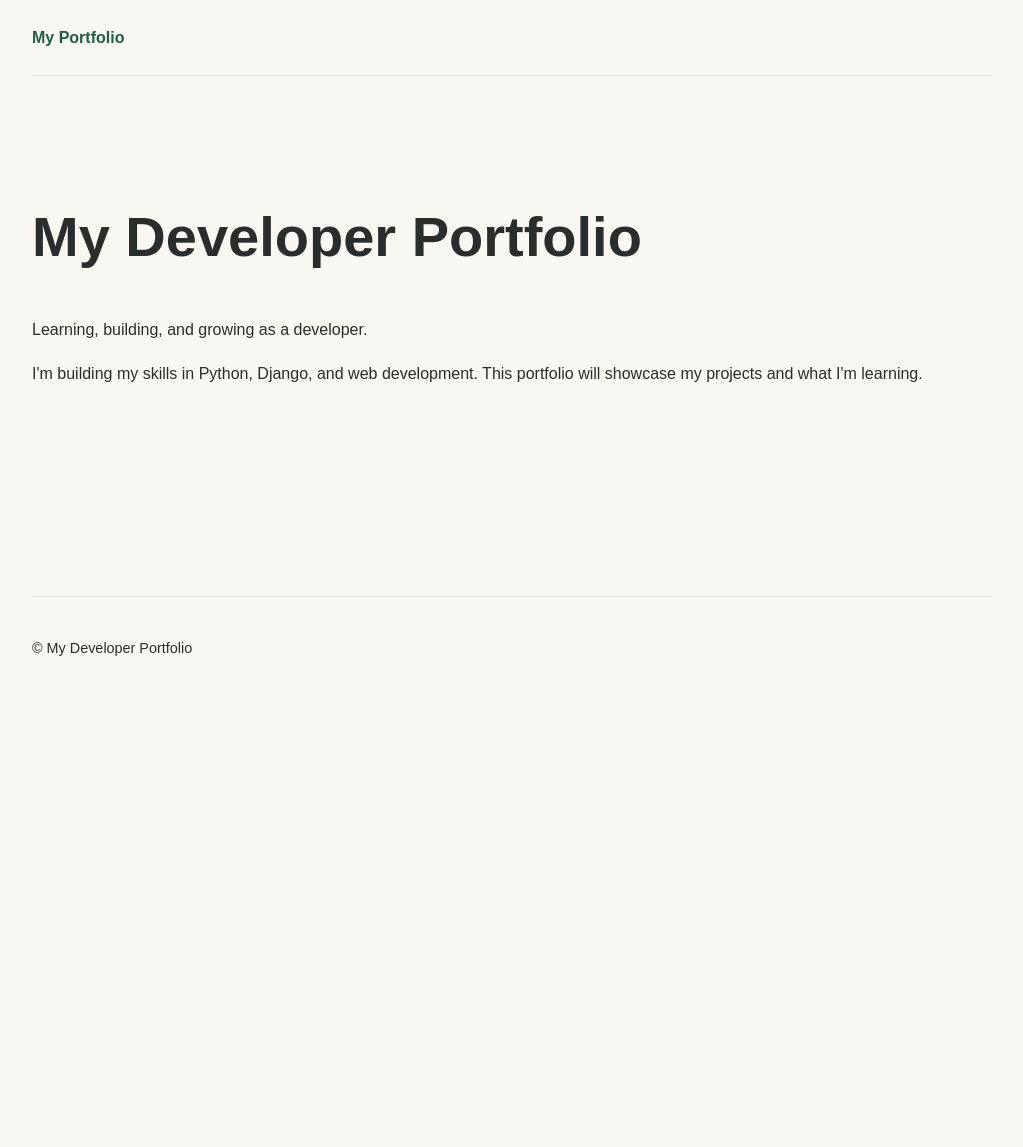
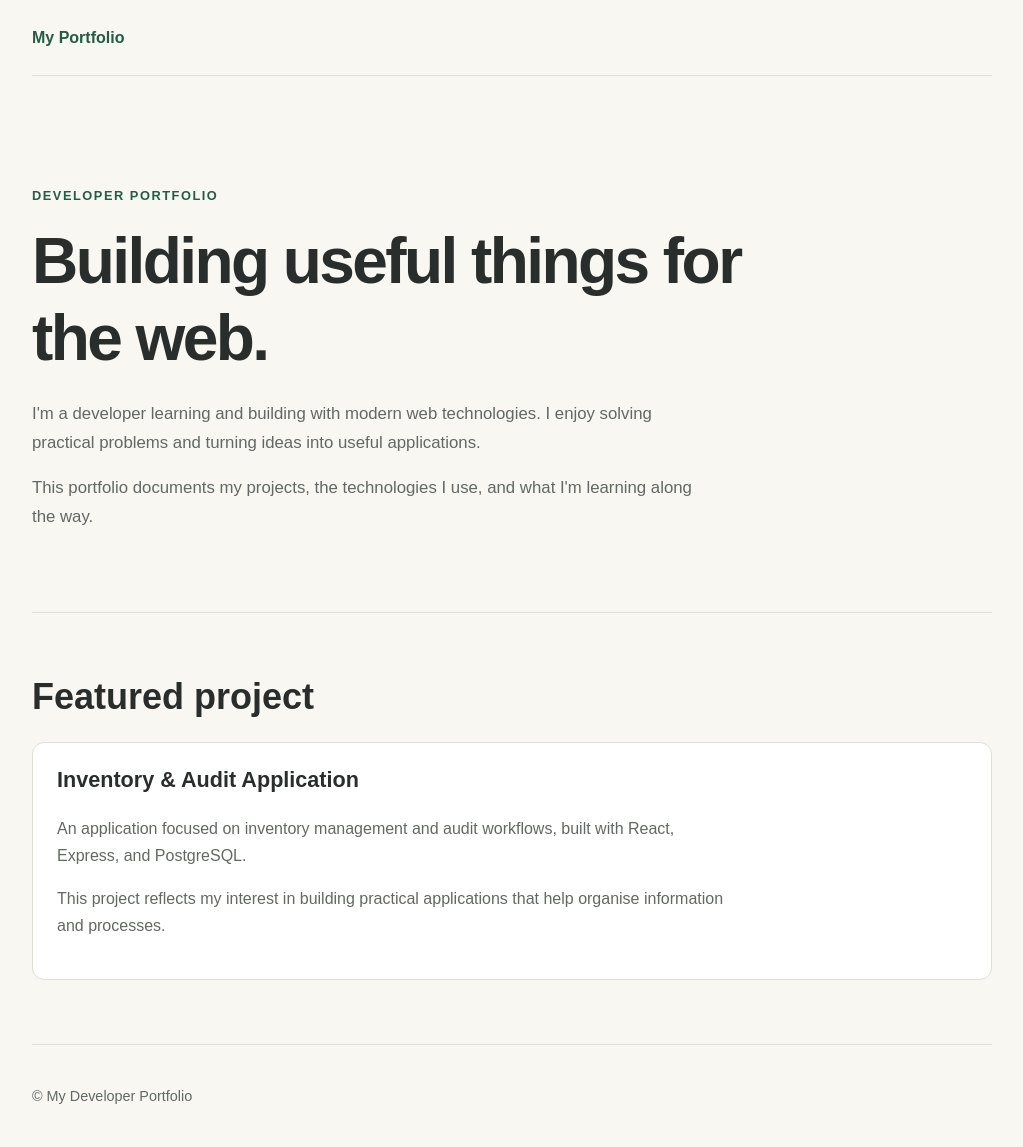
Before and after one commit to Oanebi/my-portfolio, a Django app: page / in a window 1280 px wide. Shown: the whole page, without its empty margins (128-1151 px from the left). Before the commit the page ends 656 px from the top, so only its background shows below. Run offline with Django 5.2, Linux system fonts and the light colour scheme.

Commit message:
Improve portfolio homepage design

```diff
--- a/portfolio/static/portfolio/style.css
+++ b/portfolio/static/portfolio/style.css
@@ -2,7 +2,9 @@
 /* Colour palette */
 :root {
     --color-background: #f8f7f2;
+    --color-surface: #ffffff;
     --color-text: #292d2b;
+    --color-muted: #626963;
     --color-accent: #245c45;
     --color-border: #dedfd8;
 }
@@ -10,6 +12,10 @@
 /* Basic reset */
 * {
     box-sizing: border-box;
+}
+
+html {
+    scroll-behavior: smooth;
 }
 
 body {
@@ -39,22 +45,106 @@ nav a {
     text-decoration: none;
 }
 
+nav a:hover {
+    text-decoration: underline;
+}
+
 main {
     min-height: 65vh;
-    padding-block: 5rem;
+    padding-block: 4rem;
 }
 
+/* Typography */
 h1,
-h2 {
+h2,
+h3 {
     line-height: 1.2;
 }
 
 h1 {
-    font-size: clamp(2rem, 5vw, 3.5rem);
+    max-width: 750px;
+    margin-block: 1rem 1.5rem;
+    font-size: clamp(2.25rem, 6vw, 4rem);
+    letter-spacing: -0.04em;
 }
 
+h2 {
+    margin-bottom: 1.5rem;
+    font-size: clamp(1.6rem, 4vw, 2.25rem);
+}
+
+h3 {
+    font-size: 1.35rem;
+}
+
+p {
+    max-width: 680px;
+}
+
+section > p:first-child {
+    color: var(--color-accent);
+    font-size: 0.8rem;
+    font-weight: 700;
+    letter-spacing: 0.12em;
+}
+
+/* Welcome section */
+section[aria-labelledby="welcome-heading"] {
+    padding-block: 2rem 4rem;
+}
+
+section[aria-labelledby="welcome-heading"] p:not(:first-child) {
+    color: var(--color-muted);
+    font-size: 1.05rem;
+}
+
+/* Featured project */
+section[aria-labelledby="projects-heading"] {
+    padding-top: 2rem;
+    border-top: 1px solid var(--color-border);
+}
+
+article {
+    padding: 1.5rem;
+    background-color: var(--color-surface);
+    border: 1px solid var(--color-border);
+    border-radius: 12px;
+}
+
+article h3 {
+    margin-top: 0;
+}
+
+article p {
+    color: var(--color-muted);
+}
+
+/* Footer */
 footer {
     padding-block: 1.5rem;
     border-top: 1px solid var(--color-border);
+    color: var(--color-muted);
     font-size: 0.9rem;
 }
+
+/* Respect visitors who prefer less motion */
+@media (prefers-reduced-motion: reduce) {
+    html {
+        scroll-behavior: auto;
+    }
+}
+
+/* Small screens */
+@media (max-width: 600px) {
+    main {
+        padding-block: 2.5rem;
+    }
+
+    section[aria-labelledby="welcome-heading"] {
+        padding-block: 1rem 3rem;
+    }
+
+    article {
+        padding: 1rem;
+    }
+}
--- a/portfolio/templates/portfolio/home.html
+++ b/portfolio/templates/portfolio/home.html
@@ -4,16 +4,42 @@
 {% block title %}Home | My Developer Portfolio{% endblock %}
 
 {% block meta_description %}
-Explore my developer portfolio, projects, and journey learning web development.
+Explore my developer portfolio, projects, and journey building useful web applications.
 {% endblock %}
 
 {% block content %}
 <section aria-labelledby="welcome-heading">
-    <h1 id="welcome-heading">My Developer Portfolio</h1>
-    <p>Learning, building, and growing as a developer.</p>
+    <p>DEVELOPER PORTFOLIO</p>
+
+    <h1 id="welcome-heading">Building useful things for the web.</h1>
+
     <p>
-        I'm building my skills in Python, Django, and web development.
-        This portfolio will showcase my projects and what I'm learning.
+        I'm a developer learning and building with modern web technologies.
+        I enjoy solving practical problems and turning ideas into useful
+        applications.
+    </p>
+
+    <p>
+        This portfolio documents my projects, the technologies I use,
+        and what I'm learning along the way.
     </p>
 </section>
+
+<section aria-labelledby="projects-heading">
+    <h2 id="projects-heading">Featured project</h2>
+
+    <article>
+        <h3>Inventory &amp; Audit Application</h3>
+
+        <p>
+            An application focused on inventory management and audit
+            workflows, built with React, Express, and PostgreSQL.
+        </p>
+
+        <p>
+            This project reflects my interest in building practical
+            applications that help organise information and processes.
+        </p>
+    </article>
+</section>
 {% endblock %}
```
